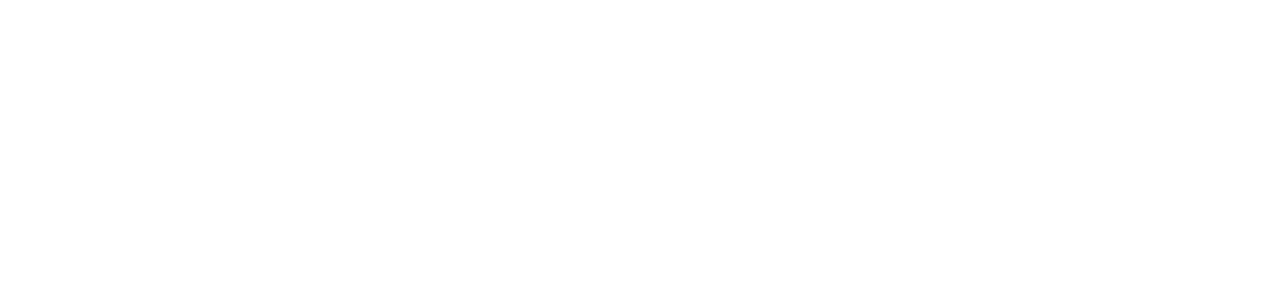
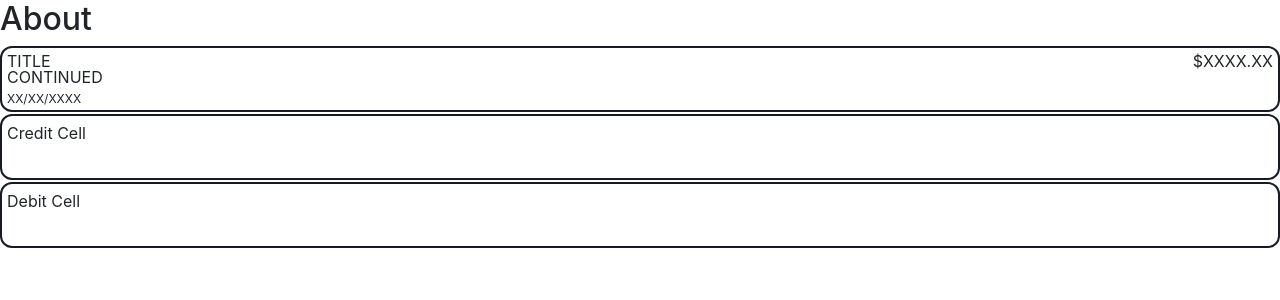
Before and after one commit to honestabej/cctracker, a React (Create React App) app in the folder react-fe/: page /about in a window 1280 px wide. Shown: the top 300 px of the page. Built offline with nearby package versions, Linux system fonts and the light colour scheme.

Commit message:
Created cell components

```diff
--- /dev/null
+++ b/react-fe/src/components/ListCells/CreditListCell.jsx
@@ -0,0 +1,12 @@
+import React from 'react';
+import './CreditListCell.scss';
+
+const CreditListCell = (prop) => {
+  return (
+    <li id="credit-cell">
+        Credit Cell
+    </li>
+  )
+  }
+
+  export default CreditListCell
--- /dev/null
+++ b/react-fe/src/components/ListCells/CreditListCell.scss
@@ -0,0 +1,11 @@
+@import './../../globalStyles/variables.scss';
+
+li#credit-cell {
+  background: transparent;
+  height: 66px;
+  width: 100%;
+  padding: 5px;
+  border-radius: $borderRadius;
+  border: 2px solid $siteBlack;
+  margin: 2px 0px;
+}
--- /dev/null
+++ b/react-fe/src/components/ListCells/DebitListCell.jsx
@@ -0,0 +1,12 @@
+import React from 'react';
+import './DebitListCell.scss';
+
+const DebitListCell = (prop) => {
+  return (
+    <li id="debit-cell">
+        Debit Cell
+    </li>
+  )
+  }
+
+  export default DebitListCell
--- /dev/null
+++ b/react-fe/src/components/ListCells/DebitListCell.scss
@@ -0,0 +1,11 @@
+@import './../../globalStyles/variables.scss';
+
+li#debit-cell {
+  background: transparent;
+  height: 66px;
+  width: 100%;
+  padding: 5px;
+  border-radius: $borderRadius;
+  border: 2px solid $siteBlack;
+  margin: 2px 0px;
+}
--- /dev/null
+++ b/react-fe/src/components/ListCells/PurchaseListCell.jsx
@@ -0,0 +1,18 @@
+import React from 'react';
+import './PurchaseListCell.scss';
+
+const PurchaseListCell = (prop) => {
+  return (
+    <li id="purchase-cell">
+      <div className="title-amt">
+        <div className="title">TITLE <br /> CONTINUED</div>
+        <div className="amt">$XXXX.XX</div>
+      </div>
+      <div className="date">
+        <span>XX/XX/XXXX</span>
+      </div>
+    </li>
+  )
+  }
+
+  export default PurchaseListCell
--- /dev/null
+++ b/react-fe/src/components/ListCells/PurchaseListCell.scss
@@ -0,0 +1,35 @@
+@import './../../globalStyles/variables.scss';
+
+li#purchase-cell {
+  background: transparent;
+  height: 66px;
+  width: 100%;
+  padding: 5px;
+  border-radius: $borderRadius;
+  border: 2px solid $siteBlack;
+  margin: 2px 0px;
+}
+
+.title-amt {
+  height: 40px;
+  width: 100%;
+  display: flex;
+}
+
+.title {
+  width: 75%;
+  line-height: 16px;
+}
+
+.amt {
+  width: 25%;
+  line-height: 16px;
+  text-align: right;
+}
+
+.date {
+  height: 15px;
+  width: 100%;
+  font-size: 12px;
+  line-height: 12px;
+}
--- /dev/null
+++ b/react-fe/src/pages/About/About.jsx
@@ -0,0 +1,18 @@
+import React from 'react';
+import './About.scss';
+import PurchaseListCell from '../../components/ListCells/PurchaseListCell';
+import CreditListCell from '../../components/ListCells/CreditListCell';
+import DebitListCell from '../../components/ListCells/DebitListCell';
+
+export default function About() {
+  return(
+    <div className="about-page-container">
+      <h2>About</h2>
+      <ul>
+        <PurchaseListCell />
+        <CreditListCell />
+        <DebitListCell />
+      </ul>
+    </div>
+  );
+}
--- /dev/null
+++ b/react-fe/src/pages/About/About.scss
@@ -0,0 +1,13 @@
+@import './../../globalStyles/variables.scss';
+
+.about-page-container {
+  position: absolute;
+  overflow-x: hidden;
+  height: 100vh;
+  width: 100%;
+
+  ul {
+    list-style: none;
+    padding-left: 0px;
+  }
+}
--- a/react-fe/src/pages/Main.jsx
+++ b/react-fe/src/pages/Main.jsx
@@ -6,6 +6,7 @@
 import SignIn from './SignIn/SignIn';
 import Dashboard from './Dashboard/Dashboard';
 import UserProfile from './UserProfile/UserProfile';
+import About from './About/About';
 
 const Main = () => {
   return (
@@ -15,6 +16,7 @@
       <Route exact path='/signin' component={SignIn}></Route>
       <Route exact path='/dashboard' component={Dashboard}></Route>
       <Route exact path='/user' component={UserProfile}></Route>
+      <Route exact path='/about' component={About}></Route>
     </Switch>
   );
 }
```
